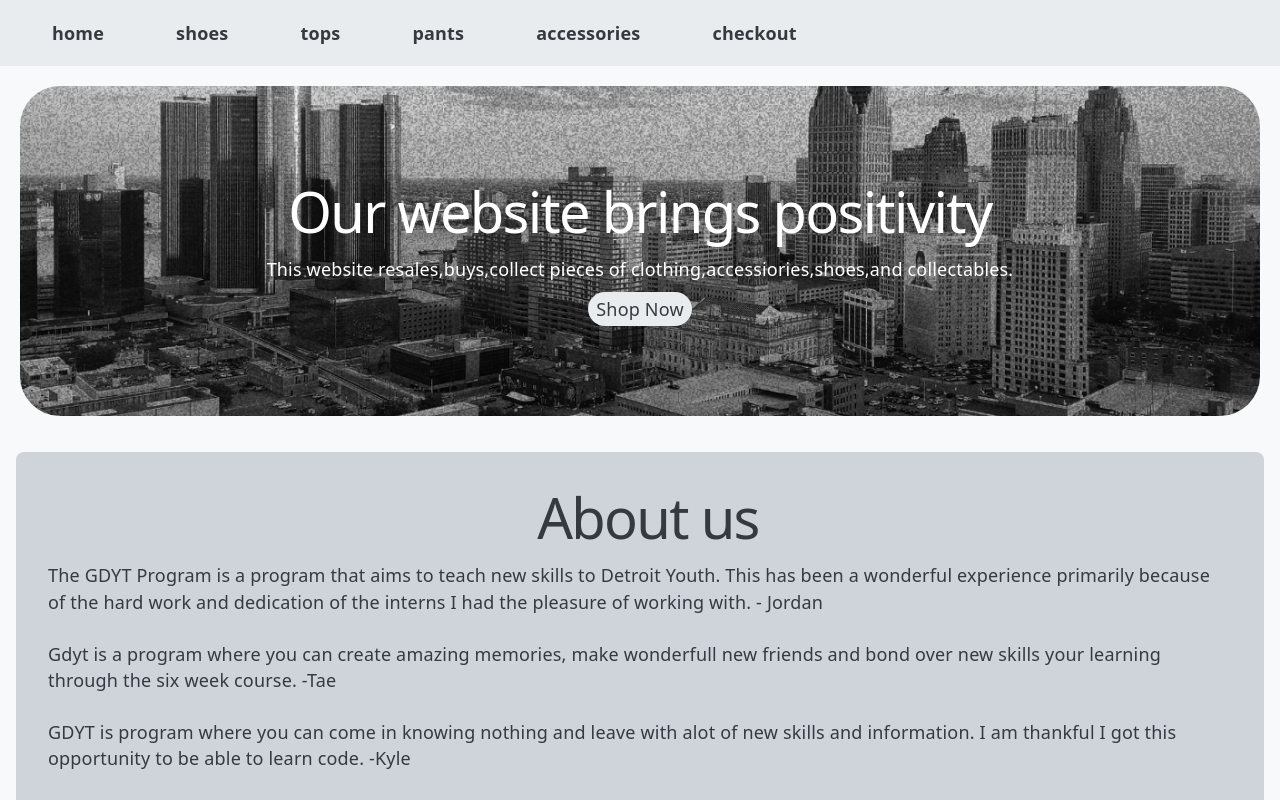
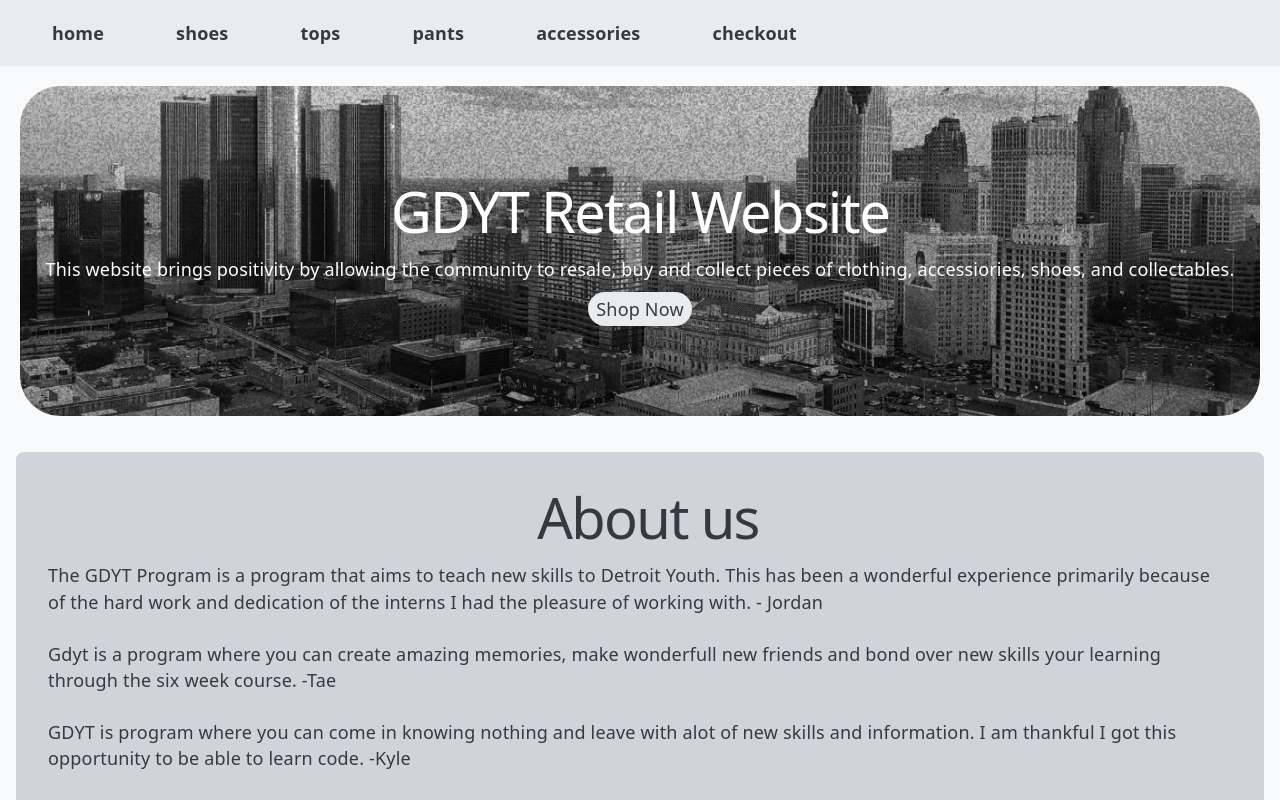
Before and after one commit to its-syota/GDYT-Website, a React (Vite) app in the folder gdytproject/: page / in a window 1280 px wide. Shown: the top 800 px of the page. Built offline with nearby package versions, Linux system fonts and the light colour scheme.

Commit message:
last min text changes

```diff
--- a/gdytproject/src/App.tsx
+++ b/gdytproject/src/App.tsx
@@ -16,10 +16,10 @@ function Home() {
 
     <div className="banner">
       <h1 style={{color:'white'}}>
-        Our website brings positivity
+        GDYT Retail Website
       </h1>
       <p style={{color:'white'}}>
-        This website resales,buys,collect pieces of clothing,accessiories,shoes,and collectables.
+        This website brings positivity by allowing the community to resale, buy and collect pieces of clothing, accessiories, shoes, and collectables.
       </p>
       <Link to="/Shoes" className="banner-button">
         Shop Now
```
